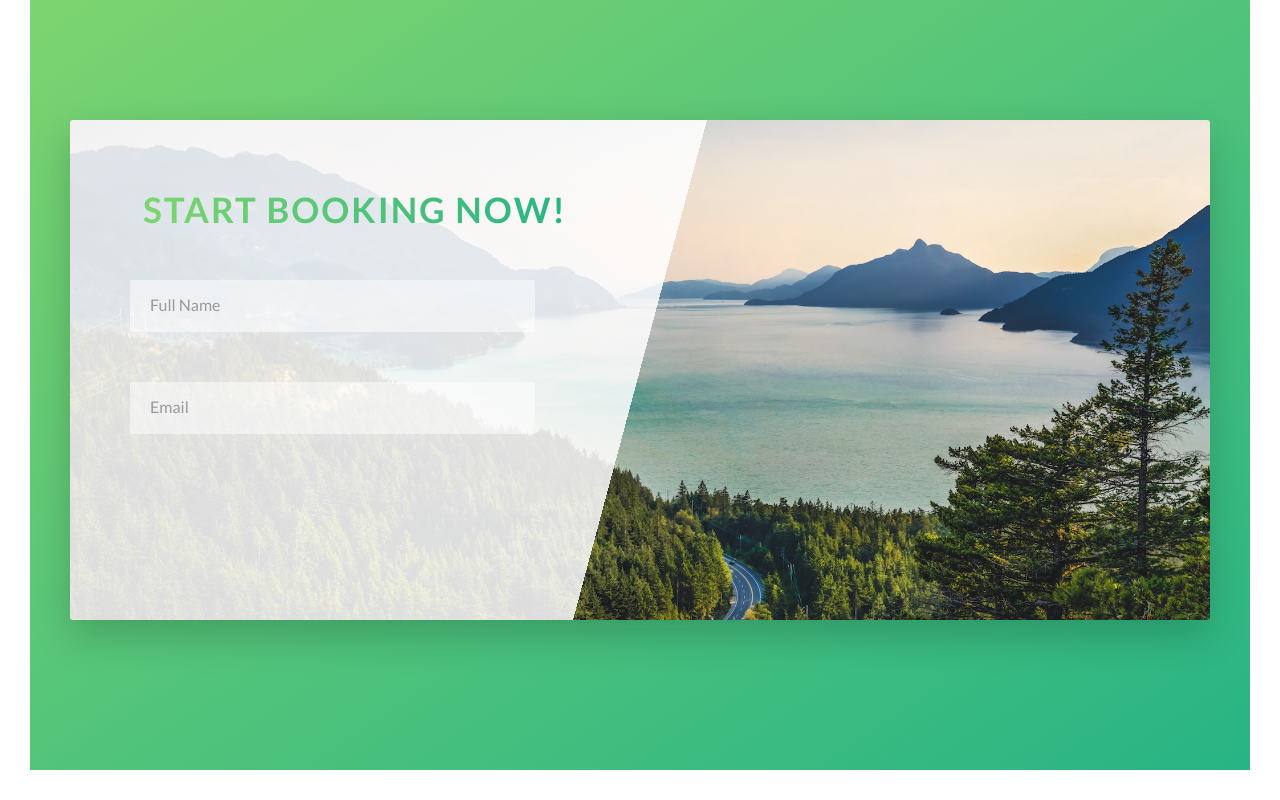
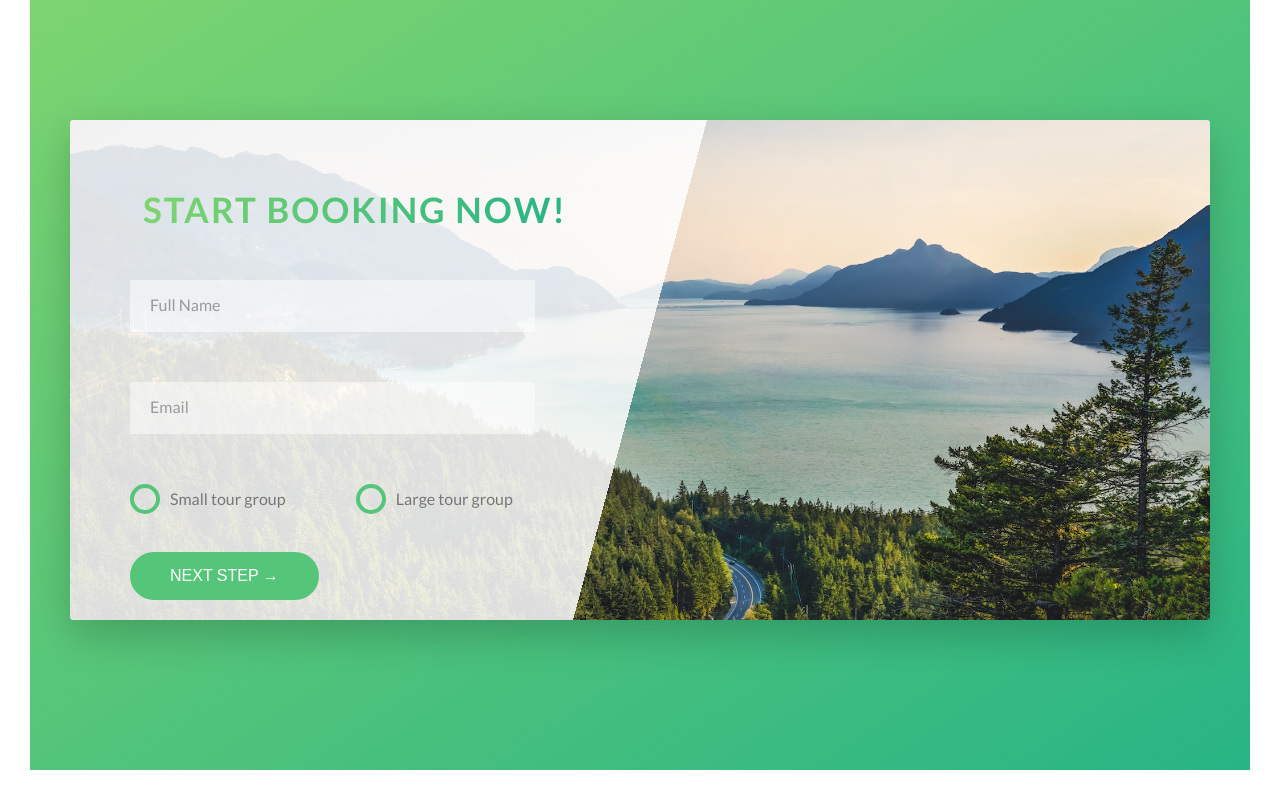
Before and after one commit to xenturi0n/natours, a website: page src/index.html in a window 1280 px wide. Shown: the part 4609-5409 px from the top of the page. Drawn offline with nearby package versions, Linux system fonts and the light colour scheme; files that its build step writes are made by us from their sources.

Commit message:
47. Building the Booking Section - Part 3

```diff
--- a/src/index.html
+++ b/src/index.html
@@ -291,9 +291,34 @@
                                 <input type="text" class="form__input" id="name" placeholder="Full Name" required>
                                 <label for="name" class="form__label">Full Name</label>
                             </div> <!-- form__group -->
+
                             <div class="form__group">
                                 <input type="email" class="form__input" id="email" placeholder="Email" required>
                                 <label for="name" class="form__label">Email address</label>
+                            </div> <!-- form__group -->
+
+                            <div class="form__group">
+                                <div class="form__radio-group">
+                                    <input type="radio" class="form__radio-input" id="small" name="size">
+                                    <label for="small" class="form__radio-label">
+                                        <span class="form__radio-button"></span>
+                                        Small tour group
+                                    </label>
+                                </div> <!-- form__radio-group -->
+
+                                <div class="form__radio-group u-margin-bottom-small">
+                                    <input type="radio" class="form__radio-input" id="large" name="size">
+                                    <label for="large" class="form__radio-label">
+                                        <span class="form__radio-button"></span>
+                                        Large tour group
+                                    </label>
+                                </div> <!-- form__radio-group -->
+                            </div> <!-- form__group -->
+
+                            <div class="form__group">
+                                <button class="btn btn--green">
+                                    Next step &rarr;
+                                </button>
                             </div> <!-- form__group -->
                         </form> <!-- form -->
                     </div><!-- book__form -->
--- a/src/scss/components/_button.scss
+++ b/src/scss/components/_button.scss
@@ -1,5 +1,7 @@
 .btn{
-    &:link, &:visited{
+    &,
+    &:link,
+    &:visited{
         text-transform: uppercase;
         text-decoration: none;
         padding: 1.5rem 4rem;
@@ -8,6 +10,10 @@
         transition: all .2s;
         font-size: $default-font-size;
         position: relative;
+
+        //change for the <button> element
+        border: none;
+        cursor: pointer;
     }
 
     &:hover{
@@ -21,7 +27,9 @@
         }
     }
 
-    &:active{
+    &:active,
+    &:focus{
+        outline: none;
         transform: translateY(-1px);
         box-shadow: 0 .5rem 2rem rgba($color-black,.2);
     }
--- a/src/scss/components/_form.scss
+++ b/src/scss/components/_form.scss
@@ -14,6 +14,7 @@
         border-bottom: 3px solid transparent;
         width: 90%;
         display: block;
+        transition: all .3s;
 
         &:focus{
             outline: none;
@@ -44,4 +45,50 @@
         display: block;
         transition: all .3s;
     }
+
+    &__radio-group{
+        width: 49.5%;
+        display: inline-block;
+    }
+
+    &__radio-input{
+        display: none;
+    }
+
+    &__radio-label{
+        font-size: $default-font-size;
+        cursor: pointer;
+        position: relative;
+        padding-left: 4rem;
+    }
+
+    &__radio-button{
+        height: 3rem;
+        width: 3rem;
+        display: inline-block;
+        border: 4px solid $color-primary;
+        border-radius: 50%;
+        position: absolute;
+        left: 0;
+        top: -.5rem;
+
+        &::after{
+            content: "";
+            display: block;
+            height: 1rem;
+            width: 1rem;
+            border-radius: 50%;
+            position: absolute;
+            top: 50%;
+            left: 50%;
+            transform: translate(-50%, -50%);
+            background-color: $color-primary;
+            opacity: 0;
+            transition: opacity .2s;
+        }
+    }
+
+    &__radio-input:checked ~ &__radio-label &__radio-button::after{
+        opacity: 1;
+    }
 }
```
